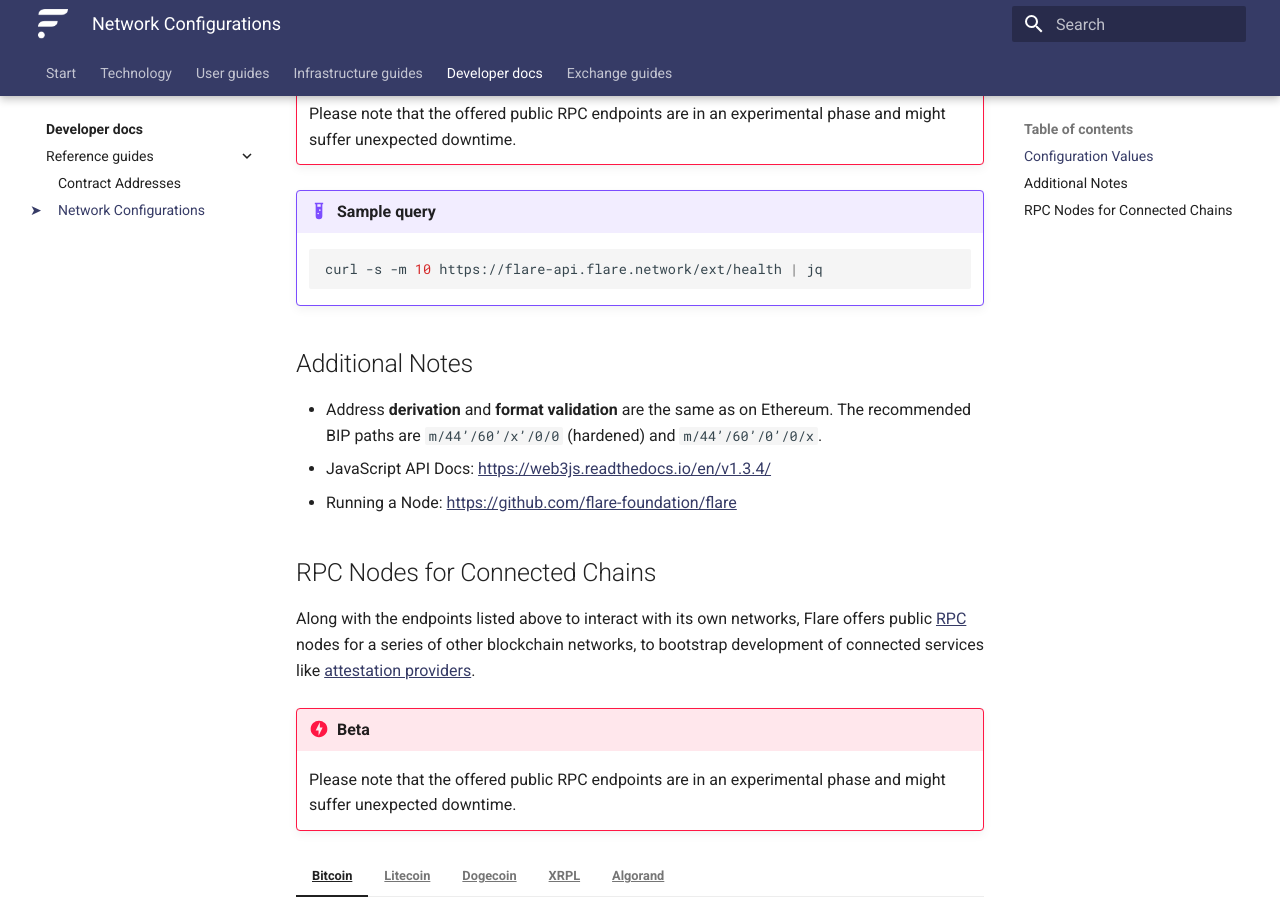
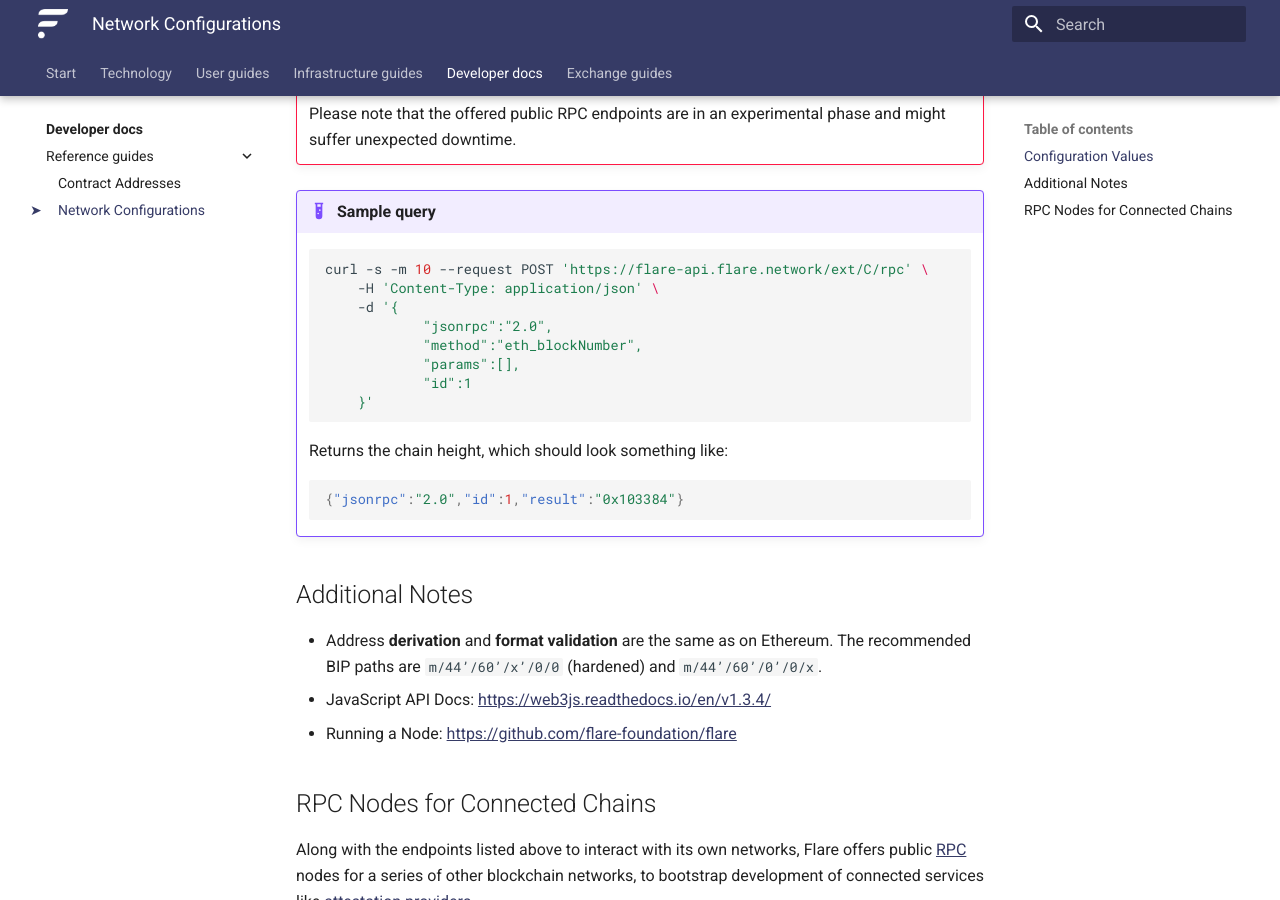
Before and after one commit to flare-foundation/docs, an MkDocs documentation site: the page built from docs/dev/reference/network-configs.md, in a window 1280 px wide and 900 px high, scrolled down 892 px. Built offline with MkDocs 1.6.1 and Material for MkDocs 9.7.7, drawn with Linux system fonts in a browser that asks for light colours; comment, search, counter and statistics services are not loaded.

Commit message:
Fix RPC URLs
Many people omits the trailing `/ext/C/rpc` part and it is needed.

````diff
--- a/docs/dev/reference/network-configs.md
+++ b/docs/dev/reference/network-configs.md
@@ -26,7 +26,20 @@
 !!! Example "Sample query"
 
     ```bash
-    curl -s -m 10 https://flare-api.flare.network/ext/health | jq
+    curl -s -m 10 --request POST 'https://flare-api.flare.network/ext/C/rpc' \
+        -H 'Content-Type: application/json' \
+        -d '{
+                "jsonrpc":"2.0",
+                "method":"eth_blockNumber",
+                "params":[],
+                "id":1
+        }'
+    ```
+
+    Returns the chain height, which should look something like:
+
+    ```json
+    {"jsonrpc":"2.0","id":1,"result":"0x103384"}
     ```
 
 ## Additional Notes
@@ -111,10 +124,10 @@
 [sgbId]: <https://github.com/ethereum-lists/chains/blob/master/_data/chains/eip155-19.json>
 [cflrId]: <https://github.com/ethereum-lists/chains/blob/master/_data/chains/eip155-16.json>
 [c2flrId]: <https://github.com/ethereum-lists/chains/pull/1559/files>
-[flrRpc]: <https://flare-api.flare.network/>
-[sgbRpc]: <https://songbird-api.flare.network/>
-[cflrRpc]: <https://coston-api.flare.network/>
-[c2flrRpc]: <https://coston2-api.flare.network/>
+[flrRpc]: <https://flare-api.flare.network/ext/C/rpc>
+[sgbRpc]: <https://songbird-api.flare.network/ext/C/rpc>
+[cflrRpc]: <https://coston-api.flare.network/ext/C/rpc>
+[c2flrRpc]: <https://coston2-api.flare.network/ext/C/rpc>
 [flrExp]: <https://flare-explorer.flare.network/>
 [sgbExp]: <https://songbird-explorer.flare.network/>
 [cflrExp]: <https://coston-explorer.flare.network/>
````
